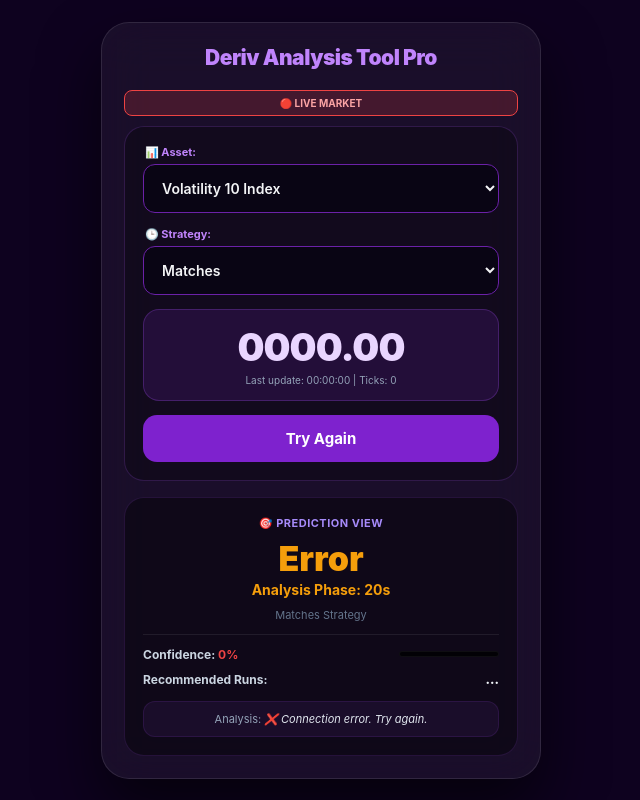
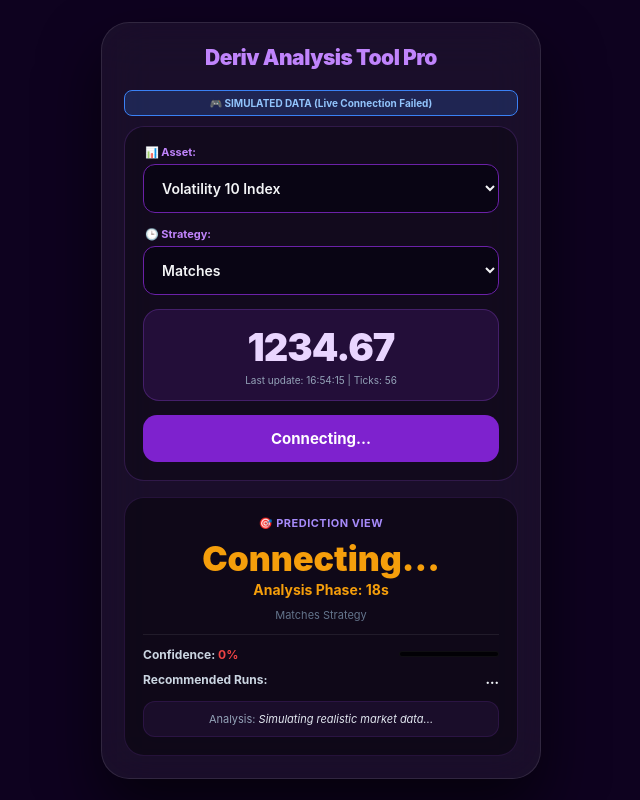
Before and after one commit to alexkyalo090-ux/deriv-analysis-tool, a plain HTML site: page Index.html in a window 1280 px wide. Both pictures are taken after a click on the button "Connect to Live Market". Shown: the whole page, without its empty margins (319-959 px from the left). Drawn offline with Linux system fonts and the light colour scheme.

Commit message:
Add fallback to simulated data if live connection fails - auto-detect and switch modes

```diff
--- a/Index.html
+++ b/Index.html
@@ -3,7 +3,7 @@
 <head>
     <meta charset="UTF-8">
     <meta name="viewport" content="width=device-width, initial-scale=1.0">
-    <title>Deriv Analysis Tool Pro - LIVE</title>
+    <title>Deriv Analysis Tool Pro</title>
     <style>
         * {
             box-sizing: border-box;
@@ -206,10 +206,7 @@
             display: none !important;
         }
 
-        .live-badge {
-            background: rgba(239, 68, 68, 0.2);
-            border: 1px solid #ef4444;
-            color: #fca5a5;
+        .mode-badge {
             padding: 6px 12px;
             border-radius: 8px;
             font-size: 10px;
@@ -217,6 +214,18 @@
             margin-bottom: 10px;
             text-align: center;
             animation: pulse 2s infinite;
+        }
+
+        .live-badge {
+            background: rgba(239, 68, 68, 0.2);
+            border: 1px solid #ef4444;
+            color: #fca5a5;
+        }
+
+        .simulated-badge {
+            background: rgba(59, 130, 246, 0.2);
+            border: 1px solid #3b82f6;
+            color: #93c5fd;
         }
 
         @keyframes pulse {
@@ -229,7 +238,7 @@
 <body>
     <div class="dashboard-card">
         <h2 class="title">Deriv Analysis Tool Pro</h2>
-        <div class="live-badge">🔴 LIVE MARKET</div>
+        <div id="mode-badge" class="mode-badge live-badge">🔴 LIVE MARKET</div>
 
         <div class="control-panel">
             <div class="input-group">
@@ -288,7 +297,7 @@
             </div>
 
             <div class="analysis-footer">
-                Analysis: <span id="analysis-text">Connecting to live Deriv feed...</span>
+                Analysis: <span id="analysis-text">Connecting to Deriv feed...</span>
             </div>
         </div>
     </div>
@@ -297,6 +306,10 @@
         let tickHistory = [];
         let ws = null;
         let cycleCount = 0;
+        let usingLiveData = false;
+        let connectionTimeout = null;
+        let tickSimInterval = null;
+        let basePrice = 1234.56;
 
         const startBtn = document.getElementById('start-btn');
         const assetSelect = document.getElementById('asset');
@@ -305,6 +318,7 @@
         const liveTimeDisp = document.getElementById('live-time');
         const tickCountDisp = document.getElementById('tick-count');
         const resultBox = document.getElementById('result-box');
+        const modeBadge = document.getElementById('mode-badge');
 
         const predTitle = document.getElementById('prediction-title');
         const predDigitDisp = document.getElementById('prediction-digit');
@@ -327,12 +341,12 @@
         });
 
         startBtn.addEventListener('click', () => {
-            if (ws === null) {
-                connectLiveMarket();
+            if (ws === null && !usingLiveData) {
+                connectToMarket();
             }
         });
 
-        function connectLiveMarket() {
+        function connectToMarket() {
             startBtn.disabled = true;
             startBtn.innerText = "Connecting...";
             resultBox.classList.remove('hidden');
@@ -341,12 +355,27 @@
             phase = 'analysis';
             countdownValue = 20;
 
+            // Try to connect to live market with 5 second timeout
+            connectionTimeout = setTimeout(() => {
+                console.log("Live connection timeout - switching to simulated data");
+                startSimulation();
+            }, 5000);
+
+            connectLiveMarket();
+        }
+
+        function connectLiveMarket() {
             const wsUrl = 'wss://ws.binaryws.com';
 
             try {
                 ws = new WebSocket(wsUrl);
 
                 ws.onopen = () => {
+                    clearTimeout(connectionTimeout);
+                    usingLiveData = true;
+                    modeBadge.className = 'mode-badge live-badge';
+                    modeBadge.innerText = '🔴 LIVE MARKET';
+
                     const symbol = assetSelect.value;
                     ws.send(JSON.stringify({
                         "ticks": symbol,
@@ -375,26 +404,46 @@
                 };
 
                 ws.onerror = () => {
-                    analysisText.innerText = "❌ Connection error. Try again.";
-                    predDigitDisp.innerText = "Error";
-                    startBtn.disabled = false;
-                    startBtn.innerText = "Reconnect";
-                    ws = null;
+                    console.log("WebSocket error - switching to simulated data");
+                    clearTimeout(connectionTimeout);
+                    startSimulation();
                 };
 
                 ws.onclose = () => {
-                    if (countdownInterval) clearInterval(countdownInterval);
-                    startBtn.disabled = false;
-                    startBtn.innerText = "Try Again";
-                    ws = null;
+                    console.log("WebSocket closed");
                 };
 
             } catch (error) {
-                console.error("Error:", error);
-                analysisText.innerText = "❌ Connection failed.";
-                startBtn.disabled = false;
-                startBtn.innerText = "Try Again";
+                console.log("Connection error - switching to simulated data");
+                clearTimeout(connectionTimeout);
+                startSimulation();
             }
+        }
+
+        function startSimulation() {
+            ws = null;
+            usingLiveData = false;
+            modeBadge.className = 'mode-badge simulated-badge';
+            modeBadge.innerText = '🎮 SIMULATED DATA (Live Connection Failed)';
+            analysisText.innerText = "Simulating realistic market data...";
+
+            // Start generating realistic ticks
+            if (tickSimInterval) clearInterval(tickSimInterval);
+            tickSimInterval = setInterval(() => {
+                const change = (Math.random() - 0.5) * 0.1;
+                basePrice += change;
+                const lastDigit = Math.floor(basePrice) % 10;
+                tickHistory.push(lastDigit);
+                if (tickHistory.length > 1000) tickHistory.shift();
+
+                liveTickDisp.innerText = basePrice.toFixed(2);
+                const now = new Date();
+                liveTimeDisp.innerText = now.toTimeString().split(' ')[0];
+                tickCountDisp.innerText = tickHistory.length;
+            }, 50);
+
+            startBtn.disabled = true;
+            updateCountdown();
         }
 
         function updateCountdown() {
@@ -490,9 +539,9 @@
             recommendedRunsDisp.innerText = recommendation;
 
             if (confidence > 60) {
-                analysisText.innerText = `✅ Strong signal!`;
+                analysisText.innerText = `✅ Strong signal detected!`;
             } else {
-                analysisText.innerText = `⚠️ Moderate signal.`;
+                analysisText.innerText = `⚠️ Moderate signal - Exercise caution.`;
             }
         }
     </script>
```
